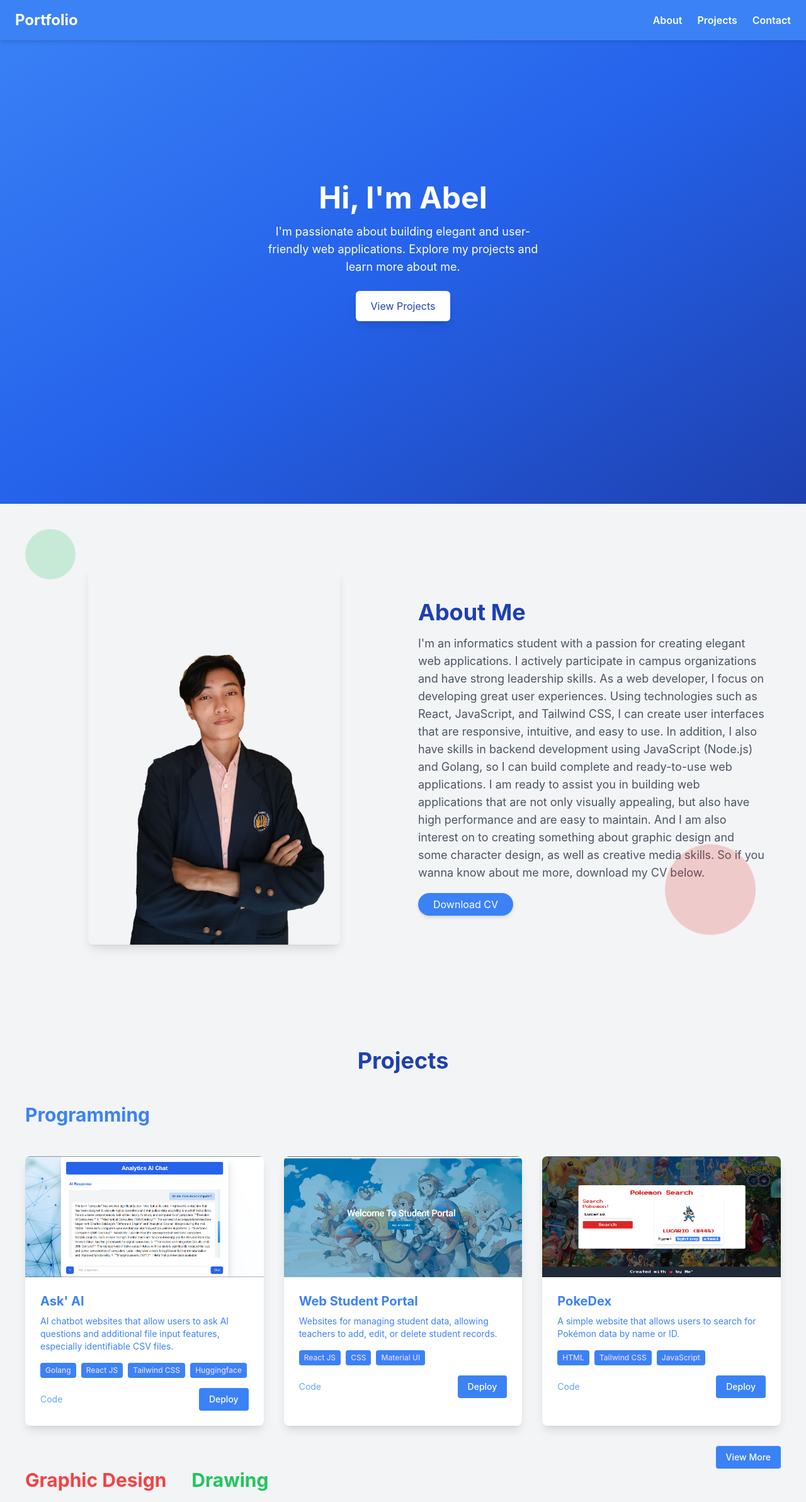
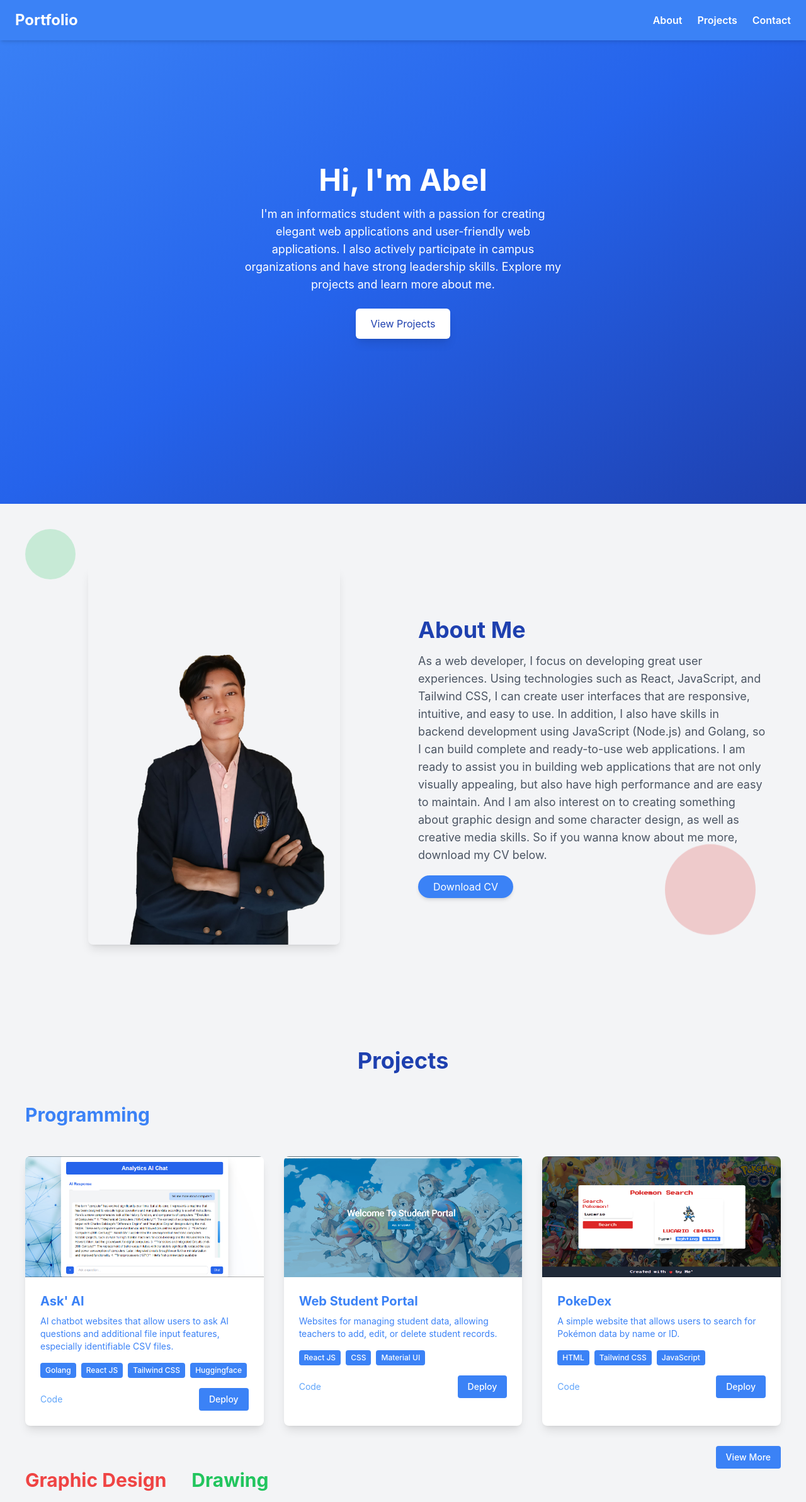
Before and after one commit to ARIMA71/My-Porto, a React (Create React App) app: page / in a window 1280 px wide. Shown: the top 2385 px of the page at 63% size. Built offline with nearby package versions, Linux system fonts and the light colour scheme.

Commit message:
add some improvement on about, and hero

```diff
--- a/src/components/about.jsx
+++ b/src/components/about.jsx
@@ -19,7 +19,6 @@ const About = () => {
       <div className="md:w-1/2 px-6 animate-slide-in-right">
         <h2 className="text-4xl font-bold mb-4 text-blue-800">About Me</h2>
         <p className="text-lg text-gray-600">
-          I'm an informatics student with a passion for creating elegant web applications. I actively participate in campus organizations and have strong leadership skills.
           As a web developer, I focus on developing great user experiences. Using technologies such as React, JavaScript, and Tailwind CSS, I can create user interfaces that are responsive, intuitive, and easy to use.
           In addition, I also have skills in backend development using JavaScript (Node.js) and Golang, so I can build complete and ready-to-use web applications.
           I am ready to assist you in building web applications that are not only visually appealing, but also have high performance and are easy to maintain.
--- a/src/components/hero.jsx
+++ b/src/components/hero.jsx
@@ -7,8 +7,10 @@ const Hero = () => {
       className="h-screen bg-gradient-to-br from-blue-500 via-blue-600 to-blue-800 text-white flex flex-col justify-center items-center"
     >
       <h1 className="text-5xl font-bold mb-4 animate-fade-in-down">Hi, I'm Abel</h1>
-      <p className="text-lg mb-6 max-w-md text-center">
-        I'm passionate about building elegant and user-friendly web applications. Explore my projects and learn more about me.
+      <p className="text-lg mb-6 max-w-lg text-center">
+      I'm an informatics student with a passion for creating elegant web applications and user-friendly web applications.
+      I also actively participate in campus organizations and have strong leadership skills.
+      Explore my projects and learn more about me.
       </p>
       <a
         href="#projects"
--- a/src/components/project.jsx
+++ b/src/components/project.jsx
@@ -45,10 +45,10 @@ const Projects = () => {
                   AI chatbot websites that allow users to ask AI questions and additional file input features, especially identifiable CSV files.
                 </p>
                 <div className="flex flex-wrap gap-2 mb-4">
-                  <span className="bg-blue-500 text-purple-200 text-xs font-medium py-1 px-2 rounded">Golang</span>
-                  <span className="bg-blue-500 text-purple-200 text-xs font-medium py-1 px-2 rounded">React JS</span>
-                  <span className="bg-blue-500 text-purple-200 text-xs font-medium py-1 px-2 rounded">Tailwind CSS</span>
-                  <span className="bg-blue-500 text-purple-200 text-xs font-medium py-1 px-2 rounded">Huggingface</span>
+                  <span className="bg-blue-500 text-white text-xs font-medium py-1 px-2 rounded">Golang</span>
+                  <span className="bg-blue-500 text-white text-xs font-medium py-1 px-2 rounded">React JS</span>
+                  <span className="bg-blue-500 text-white text-xs font-medium py-1 px-2 rounded">Tailwind CSS</span>
+                  <span className="bg-blue-500 text-white text-xs font-medium py-1 px-2 rounded">Huggingface</span>
                 </div>
                 <div className="flex justify-between items-center">
                   <a
@@ -84,9 +84,9 @@ const Projects = () => {
                   Websites for managing student data, allowing teachers to add, edit, or delete student records.
                 </p>
                 <div className="flex flex-wrap gap-2 mb-4">
-                  <span className="bg-blue-500 text-purple-200 text-xs font-medium py-1 px-2 rounded">React JS</span>
-                  <span className="bg-blue-500 text-purple-200 text-xs font-medium py-1 px-2 rounded">CSS</span>
-                  <span className="bg-blue-500 text-purple-200 text-xs font-medium py-1 px-2 rounded">Material UI</span>
+                  <span className="bg-blue-500 text-white text-xs font-medium py-1 px-2 rounded">React JS</span>
+                  <span className="bg-blue-500 text-white text-xs font-medium py-1 px-2 rounded">CSS</span>
+                  <span className="bg-blue-500 text-white text-xs font-medium py-1 px-2 rounded">Material UI</span>
                 </div>
                 <div className="flex justify-between items-center">
                   <a
@@ -122,9 +122,9 @@ const Projects = () => {
                   A simple website that allows users to search for Pokémon data by name or ID.
                 </p>
                 <div className="flex flex-wrap gap-2 mb-4">
-                  <span className="bg-blue-500 text-purple-200 text-xs font-medium py-1 px-2 rounded">HTML</span>
-                  <span className="bg-blue-500 text-purple-200 text-xs font-medium py-1 px-2 rounded">Tailwind CSS</span>
-                  <span className="bg-blue-500 text-purple-200 text-xs font-medium py-1 px-2 rounded">JavaScript</span>
+                  <span className="bg-blue-500 text-white text-xs font-medium py-1 px-2 rounded">HTML</span>
+                  <span className="bg-blue-500 text-white text-xs font-medium py-1 px-2 rounded">Tailwind CSS</span>
+                  <span className="bg-blue-500 text-white text-xs font-medium py-1 px-2 rounded">JavaScript</span>
                 </div>
                 <div className="flex justify-between items-center">
                   <a
@@ -202,10 +202,10 @@ const Projects = () => {
                 with the concept of flashmob as a memories.
                 </p>
                 <div className="flex flex-wrap gap-2 mb-4">
-                  <span className="bg-red-500 text-red-200 text-xs font-medium py-1 px-2 rounded">
+                  <span className="bg-red-500 text-white text-xs font-medium py-1 px-2 rounded">
                     Premiere Pro
                   </span>
-                  <span className="bg-red-500 text-red-200 text-xs font-medium py-1 px-2 rounded">
+                  <span className="bg-red-500 text-white text-xs font-medium py-1 px-2 rounded">
                     Photoshop
                   </span>
                 </div>
@@ -243,7 +243,7 @@ const Projects = () => {
       </button>
       {segment === 'drawing' && (
         <div>
-          <div className="grid grid-cols-1 md:grid-cols-2 lg:grid-cols-3 gap-8 overflow-auto mt-6">
+          <div className="grid grid-cols-1 md:grid-cols-2 lg:grid-cols-3 gap-8 mt-6">
             {/* Card 1 */}
             <div className="bg-white rounded-lg text-green-500 shadow-lg hover:shadow-xl transform transition-transform duration-300 hover:scale-105">
               <img
@@ -258,7 +258,7 @@ const Projects = () => {
                 Some images usually take me 2 days to complete..
                 </p>
                 <div className="flex flex-wrap gap-2 mb-4">
-                  <span className="bg-green-500 text-purple-200 text-xs font-medium py-1 px-2 rounded">
+                  <span className="bg-green-500 text-white text-xs font-medium py-1 px-2 rounded">
                     Clip Studio Paint
                   </span>
                 </div>
```
